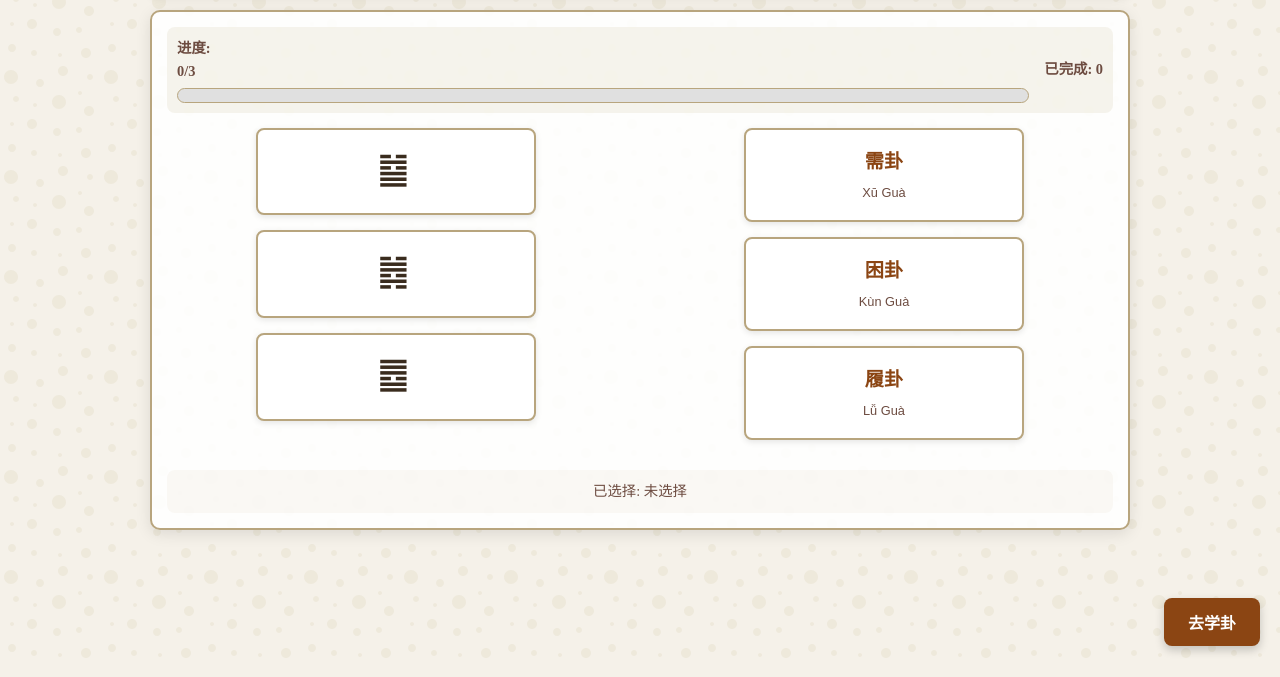
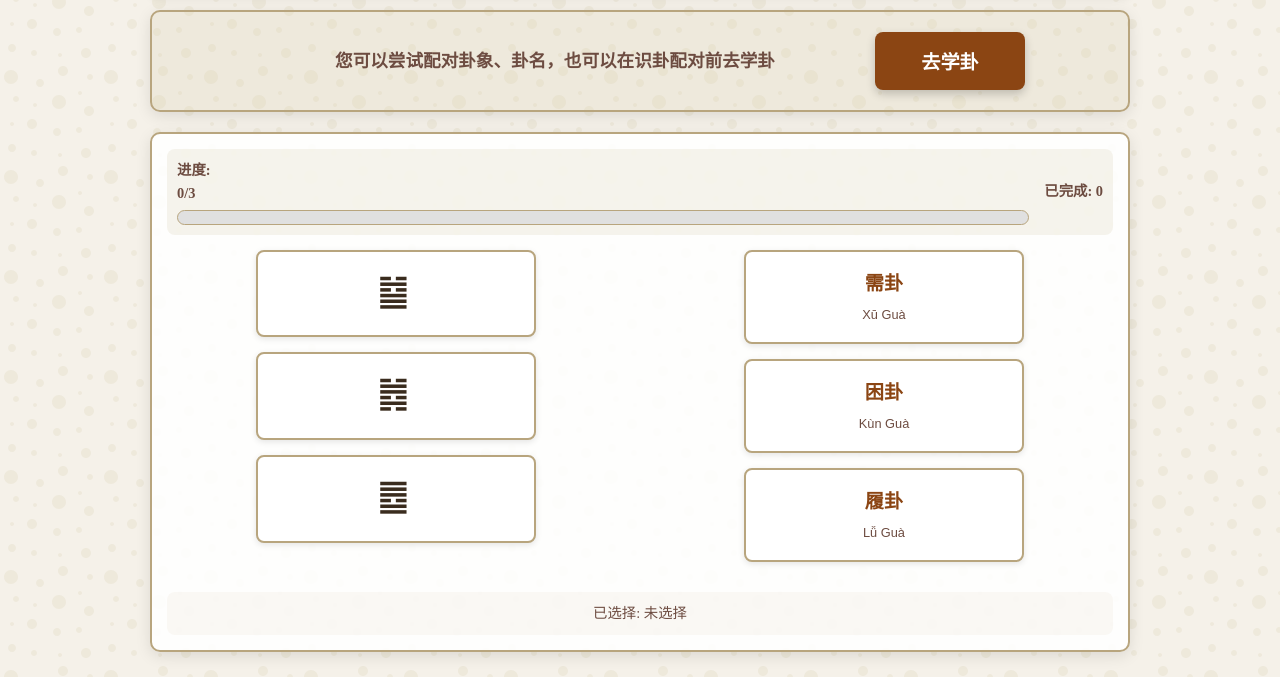
Before and after one commit to thinker5-joshua/Chinesetraditionalgames, a website: page games/64Hexagrams/index.html in a window 1280 px wide. Shown: the part 134-811 px from the top of the page. Drawn offline with Linux system fonts and the light colour scheme.

Commit message:
修改去学卦位置

```diff
--- a/games/64Hexagrams/index.html
+++ b/games/64Hexagrams/index.html
@@ -12,6 +12,11 @@
             <h1>64Hexagrams</h1>
             <p>易经六十四卦记忆学习游戏</p>
         </header>
+
+        <div class="game-intro">
+            <p class="intro-text">您可以尝试配对卦象、卦名，也可以在识卦配对前去学卦</p>
+            <button id="go-learn" class="learn-button-large">去学卦</button>
+        </div>
 
         <div class="game-container">
             <div class="score-board">
@@ -61,11 +66,6 @@
             </div>
         </div>
 
-        <!-- 去学卦按钮 -->
-        <div class="learn-button-container">
-            <button id="go-learn" class="learn-button">去学卦</button>
-        </div>
-
         <!-- 卦列表页 -->
         <div id="learn-page" class="page learn-page" style="display: none;">
             <div class="page-header">
--- a/games/64Hexagrams/styles.css
+++ b/games/64Hexagrams/styles.css
@@ -631,14 +631,52 @@ header p {
     letter-spacing: 5px;
 }
 
-/* 去学卦按钮样式 */
-.learn-button-container {
-    position: fixed;
-    bottom: 20px;
-    right: 20px;
-    z-index: 100;
+/* 游戏介绍区域样式 */
+.game-intro {
+    display: flex;
+    justify-content: center;
+    align-items: center;
+    gap: 20px;
+    margin-bottom: 20px;
+    padding: 20px;
+    background-color: rgba(211, 199, 167, 0.2);
+    border: 2px solid #b8a57e;
+    border-radius: 10px;
+    box-shadow: 0 4px 15px rgba(0, 0, 0, 0.1);
+    text-align: center;
 }
 
+.intro-text {
+    font-size: 1.1rem;
+    color: #6d4c41;
+    font-weight: bold;
+    margin: 0;
+    flex: 1;
+    max-width: 600px;
+}
+
+.learn-button-large {
+    padding: 15px 30px;
+    font-size: 1.2rem;
+    font-weight: bold;
+    background-color: #8b4513;
+    color: white;
+    border: none;
+    border-radius: 8px;
+    cursor: pointer;
+    transition: all 0.3s ease;
+    box-shadow: 0 4px 10px rgba(0, 0, 0, 0.2);
+    font-family: "SimSun", "STSong", serif;
+    min-width: 150px;
+}
+
+.learn-button-large:hover {
+    background-color: #cd853f;
+    transform: translateY(-2px);
+    box-shadow: 0 6px 15px rgba(0, 0, 0, 0.3);
+}
+
+/* 小尺寸学习按钮样式（用于其他场景） */
 .learn-button {
     padding: 12px 24px;
     font-size: 16px;
@@ -839,6 +877,24 @@ header p {
 
 /* 响应式调整 */
 @media (max-width: 768px) {
+    /* 游戏介绍区域响应式 */
+    .game-intro {
+        flex-direction: column;
+        gap: 15px;
+        padding: 15px;
+    }
+
+    .intro-text {
+        font-size: 1rem;
+    }
+
+    .learn-button-large {
+        padding: 12px 24px;
+        font-size: 1.1rem;
+        min-width: 120px;
+    }
+
+    /* 学习页面响应式 */
     .learn-page {
         padding: 15px;
     }
```
